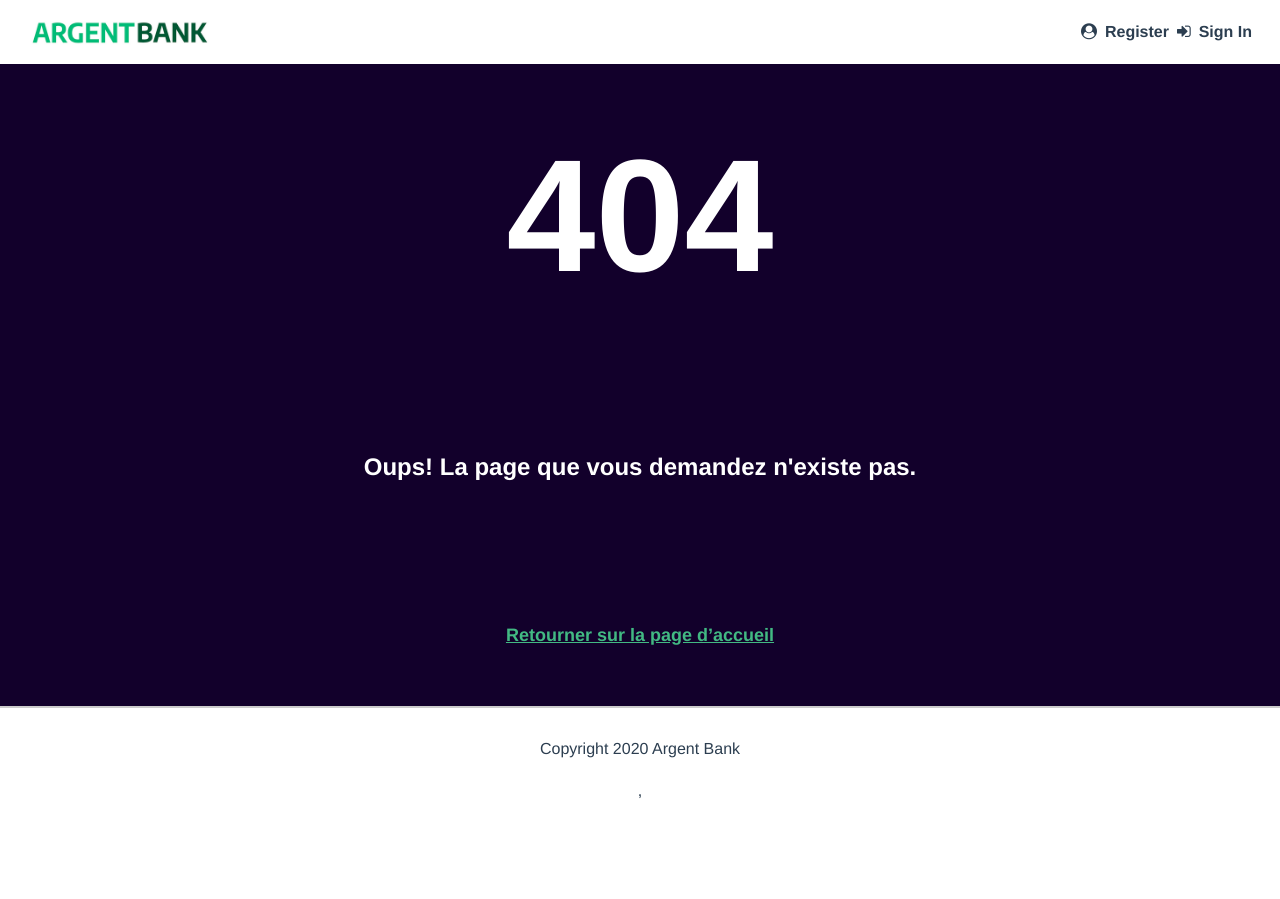
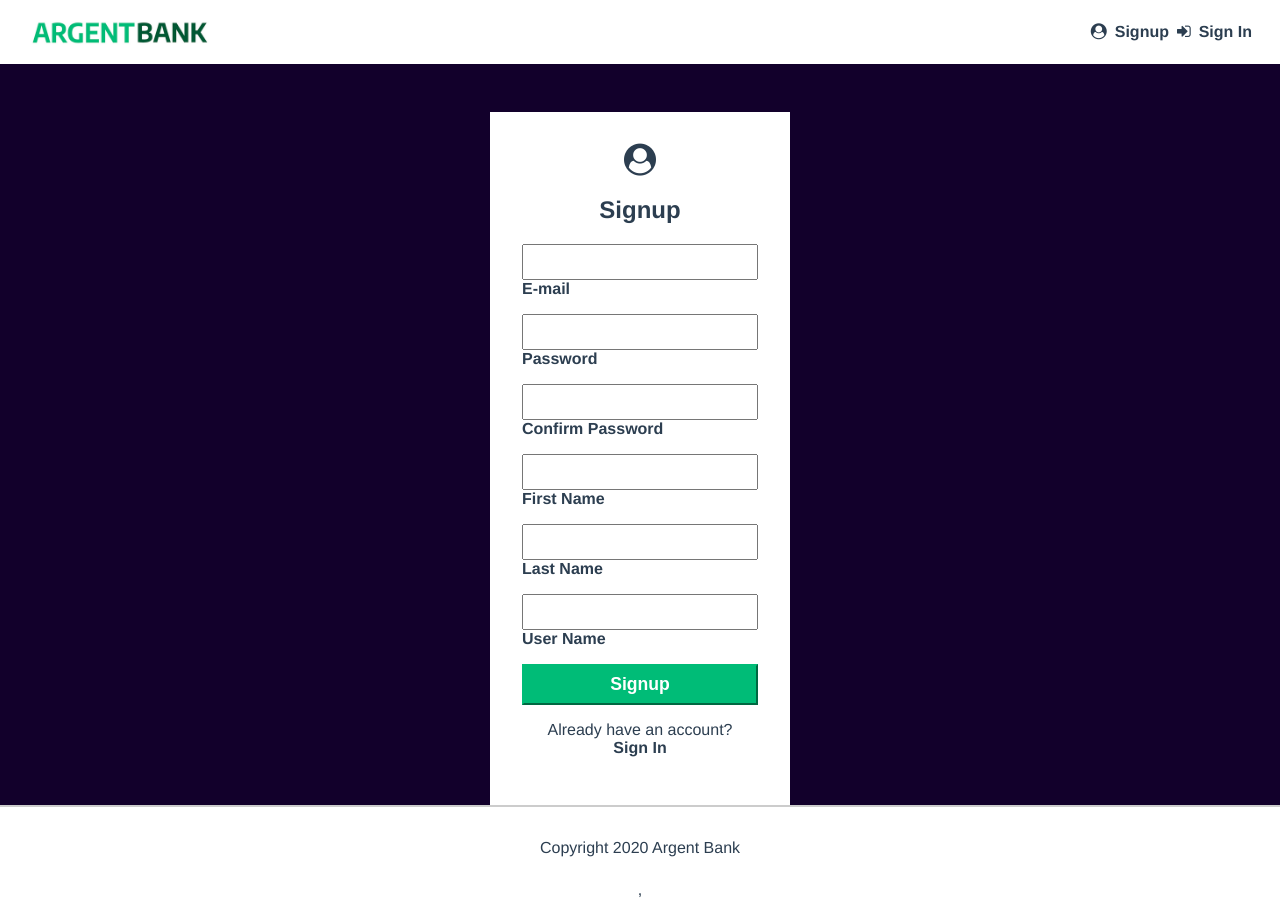
Before and after one commit to Gieltie/11--Argent-Bank-2, a React (Vite) app in the folder frontend/: page /signup in a window 1280 px wide. Before the commit this address had no page. Before the commit the page ends 800 px from the top, so only its background shows below. Built offline with nearby package versions, Linux system fonts and the light colour scheme.

Commit message:
changement de nom registration vers signup et signin vers login

```diff
--- a/frontend/src/App.scss
+++ b/frontend/src/App.scss
@@ -27,7 +27,7 @@ body {
   background-color: #12002b;
 }
 
-.sign-in-content, .register-content {
+.sign-in-content, .signup-content {
   box-sizing: border-box;
   background-color: white;
   width: 300px;
@@ -160,7 +160,7 @@ body {
   }
 }
 
-.sign-in-button, .register-button {
+.sign-in-button, .signup-button {
   display: block;
   width: 100%;
   padding: 8px;
--- a/frontend/src/components/Header.jsx
+++ b/frontend/src/components/Header.jsx
@@ -6,7 +6,7 @@ export { Header }
 
 function Header() {
 	const { userInfo } = useSelector((state) => state.auth)
-	//const { userProfile } = useSelector((state) => state.auth)
+	const { userProfile } = useSelector((state) => state.auth)
 
 	const dispatch = useDispatch()
 	const navigate = useNavigate()
@@ -26,29 +26,34 @@ function Header() {
 				/>
 				<h1 className="sr-only">Argent Bank</h1>
 			</Link>
-			{userInfo ?
 			<ul>
+				<li>
+					{ userProfile ?
 						<Link to='/user' className="main-nav__item">
 								<i className="fa fa-user-circle"></i>
-						{/* {userProfile} */}
+								{userProfile.body.userName}
 						</Link>
+						:
+						<Link to='/signup' className="main-nav__item">
+							<i className="fa fa-user-circle"></i>
+							Signup
+						</Link>
+					}
+				</li>
+				<li>
+					{ userInfo ?
 						<Link to='/' className="main-nav__item" onClick={onLogout}>
 							<i className="fa fa-sign-out"></i>
 							Sign out
 						</Link>
-				</ul>
 						:
-				<ul>
-					<Link to='/register' className="main-nav__item">
-						<i className="fa fa-user-circle"></i>
-						Register
-					</Link>
-					<Link to='/signin' className="main-nav__item">
+						<Link to='/login' className="main-nav__item">
 							<i className="fa fa-sign-in"></i>
 							Sign In
 						</Link>
+					}
+				</li>
 			</ul>
-			}
 		</nav>
 	)
 }
--- a/frontend/src/components/PrivateRoute.jsx
+++ b/frontend/src/components/PrivateRoute.jsx
@@ -5,5 +5,5 @@ export { PrivateRoute }
 
 function PrivateRoute() {
 	const auth = useSelector(state => state.auth.userInfo)
-	return auth ? <Outlet /> : <Navigate to="/signin" replace />
+	return auth ? <Outlet /> : <Navigate to="/login" replace />
 }
--- a/frontend/src/main.jsx
+++ b/frontend/src/main.jsx
@@ -2,7 +2,7 @@ import React from 'react'
 import ReactDOM from 'react-dom/client'
 import { createBrowserRouter, createRoutesFromElements, Route, RouterProvider } from 'react-router-dom'
 import { App } from './App.jsx'
-import { Home, SignIn, Register, User, Error } from './pages'
+import { Home, LogIn, Signup, User, Error } from './pages'
 import { PrivateRoute } from './components'
 import { Provider } from 'react-redux'
 import { store } from './store.js'
@@ -14,8 +14,8 @@ const router = createBrowserRouter(
         <Route path="/user" element={<User />}></Route>
       </Route>
       <Route index={true} path="/" element={<Home />}></Route>
-      <Route path="/signin" element={<SignIn />}></Route>
-      <Route path="/register" element={<Register />}></Route>
+      <Route path="/login" element={<LogIn />}></Route>
+      <Route path="/signup" element={<Signup />}></Route>
       <Route path="/*" element={<Error />}></Route>
     </Route>
   )
--- a/frontend/src/pages/SignIn.jsx
+++ b/frontend/src/pages/LogIn.jsx
@@ -7,9 +7,9 @@ import { FormContainer } from '../components'
 import { useLoginMutation, useUserDataMutation} from '../slices/usersApiSlice'
 import { setCredentials, setUserProfile} from '../slices/authSlice'
 
-export { SignIn }
+export { LogIn }
 
-function SignIn() {
+function LogIn() {
 	const [email, setEmail] = useState('')
 	const [password, setPassword] = useState('')
 	const [remember, setRemember] = useState(false)
@@ -94,7 +94,7 @@ function SignIn() {
 					<label htmlFor="form-checkbox">Remember me</label>
 				</div>
 				<button className="sign-in-button">{isLoading ? <span>Loading...</span> : <span>Sign In</span>}</button>
-				<p>New customer? <Link to='/register'>Register</Link></p>
+				<p>New customer? <Link to='/signup'>Signup</Link></p>
 			</form>
 		</FormContainer>
 	)
--- a/frontend/src/pages/Register.jsx
+++ b/frontend/src/pages/SignUp.jsx
@@ -4,12 +4,12 @@ import { useSelector, useDispatch } from 'react-redux'
 import { toast } from 'react-toastify'
 
 import { FormContainer } from '../components'
-import { useRegisterMutation } from '../slices/usersApiSlice'
+import { useSignupMutation } from '../slices/usersApiSlice'
 import { setCredentials } from '../slices/authSlice'
 
-export { Register }
+export { Signup }
 
-function Register() {
+function Signup() {
 	const [email, setEmail] = useState('')
 	const [password, setPassword] = useState('')
 	const [password2, setPassword2] = useState('')
@@ -22,7 +22,7 @@ function Register() {
 
 	const { userInfo } = useSelector((state) => state.auth)
 
-	const [register, { isLoading }] = useRegisterMutation()
+	const [signup, { isLoading }] = useSignupMutation()
 
 	useEffect(() => {
 		if (userInfo) {
@@ -36,7 +36,7 @@ function Register() {
 			toast.error('Passwords do not match')
 		} else {
 			try {
-				const res = await register({ email, password, password2, firstName, lastName, userName, }).unwrap()
+				const res = await signup({ email, password, password2, firstName, lastName, userName, }).unwrap()
 				dispatch(setCredentials({ ...res }))
 				toast.success(res.message)
 				navigate('/user')
@@ -48,8 +48,8 @@ function Register() {
 
 	return (
 		<FormContainer>
-			<i className="fa fa-user-circle register-content__icon"></i>
-			<h1>Register</h1>
+			<i className="fa fa-user-circle signup-content__icon"></i>
+			<h1>Signup</h1>
 			<form onSubmit={onSubmit}>
 				<div className="input-wrapper">
 					<input
@@ -121,8 +121,8 @@ function Register() {
 					/>
 					<label htmlFor="form-userName">User Name</label>
 				</div>
-				<button className='register-button'>{isLoading ? <span>Loading...</span> : <span>Register</span>}</button>
-				<p>Already have an account? <br /><Link to='/signin'>Sign In</Link></p>
+				<button className='signup-button'>{isLoading ? <span>Loading...</span> : <span>Signup</span>}</button>
+				<p>Already have an account? <br /><Link to='/login'>Sign In</Link></p>
 			</form>
 		</FormContainer>
 	)
--- a/frontend/src/pages/User.jsx
+++ b/frontend/src/pages/User.jsx
@@ -1,16 +1,16 @@
 import { AccountHeader, Account } from '../components'
-//import { useSelector } from 'react-redux'
+import { useSelector } from 'react-redux'
 
 export { User }
 
 function User() {
-	//const { userProfile } = useSelector((state) => state.auth)
+	const { userProfile } = useSelector((state) => state.auth)
 
 	return (
 		<main className="main bg-dark">
 			<AccountHeader
-				firstName="jack"
-				lastName="mayol"
+				firstName={userProfile.body.firstName}
+				lastName={userProfile.body.lastName}
 			/>
 			<h2 className="sr-only">Accounts</h2>
 			<Account
--- a/frontend/src/pages/index.js
+++ b/frontend/src/pages/index.js
@@ -1,5 +1,5 @@
 export * from "./Error";
 export * from "./Home";
-export * from "./Register";
-export * from "./SignIn";
+export * from "./SignUp";
+export * from "./LogIn";
 export * from "./User";
--- a/frontend/src/slices/authService.js
+++ b/frontend/src/slices/authService.js
@@ -2,8 +2,8 @@ import axios from "axios";
 
 const API_URL = "http://localhost:3001/api/v1/user";
 
-// Register user
-const register = async (userData) => {
+// Signup user
+const signup = async (userData) => {
   const response = await axios.post(API_URL + "/signup", userData);
 
   if (response.data) {
@@ -30,7 +30,7 @@ const logout = () => {
 };
 
 const authService = {
-  register,
+  signup,
   login,
   logout,
 };
--- a/frontend/src/slices/authSlice.js
+++ b/frontend/src/slices/authSlice.js
@@ -1,9 +1,10 @@
 import { createSlice } from "@reduxjs/toolkit";
 
+const userInfo = JSON.parse(localStorage.getItem("user"));
+
 const initialState = {
-  userInfo: localStorage.getItem("userInfo")
-    ? JSON.parse(localStorage.getItem("userInfo"))
-    : null,
+  userInfo: userInfo ? userInfo : null,
+
   /* token: localStorage.getItem("token")
     ? JSON.parse(localStorage.getItem("token"))
     : null, */
@@ -24,8 +25,10 @@ export const authSlice = createSlice({
       state.token = token; */
     },
     removeCredentials: (state, action) => {
-      state.userInfo = null;
+      //state.userInfo = null;
       localStorage.removeItem("userInfo");
+      //state.userProfile = null;
+      localStorage.removeItem("userProfile");
     },
     setUserProfile: (state, action) => {
       state.userProfile = action.payload;
--- a/frontend/src/slices/usersApiSlice.js
+++ b/frontend/src/slices/usersApiSlice.js
@@ -3,7 +3,7 @@ const USERS_URL = "api/v1/user";
 
 export const usersApiSlice = apiSlice.injectEndpoints({
   endpoints: (builder) => ({
-    register: builder.mutation({
+    signup: builder.mutation({
       query: (data) => ({
         url: `${USERS_URL}/signup`,
         method: "POST",
@@ -29,5 +29,5 @@ export const usersApiSlice = apiSlice.injectEndpoints({
   }),
 });
 
-export const { useLoginMutation, useRegisterMutation, useUserDataMutation } =
+export const { useLoginMutation, useSignupMutation, useUserDataMutation } =
   usersApiSlice;
```
Lines whose indentation alone changed are shown as unchanged.
